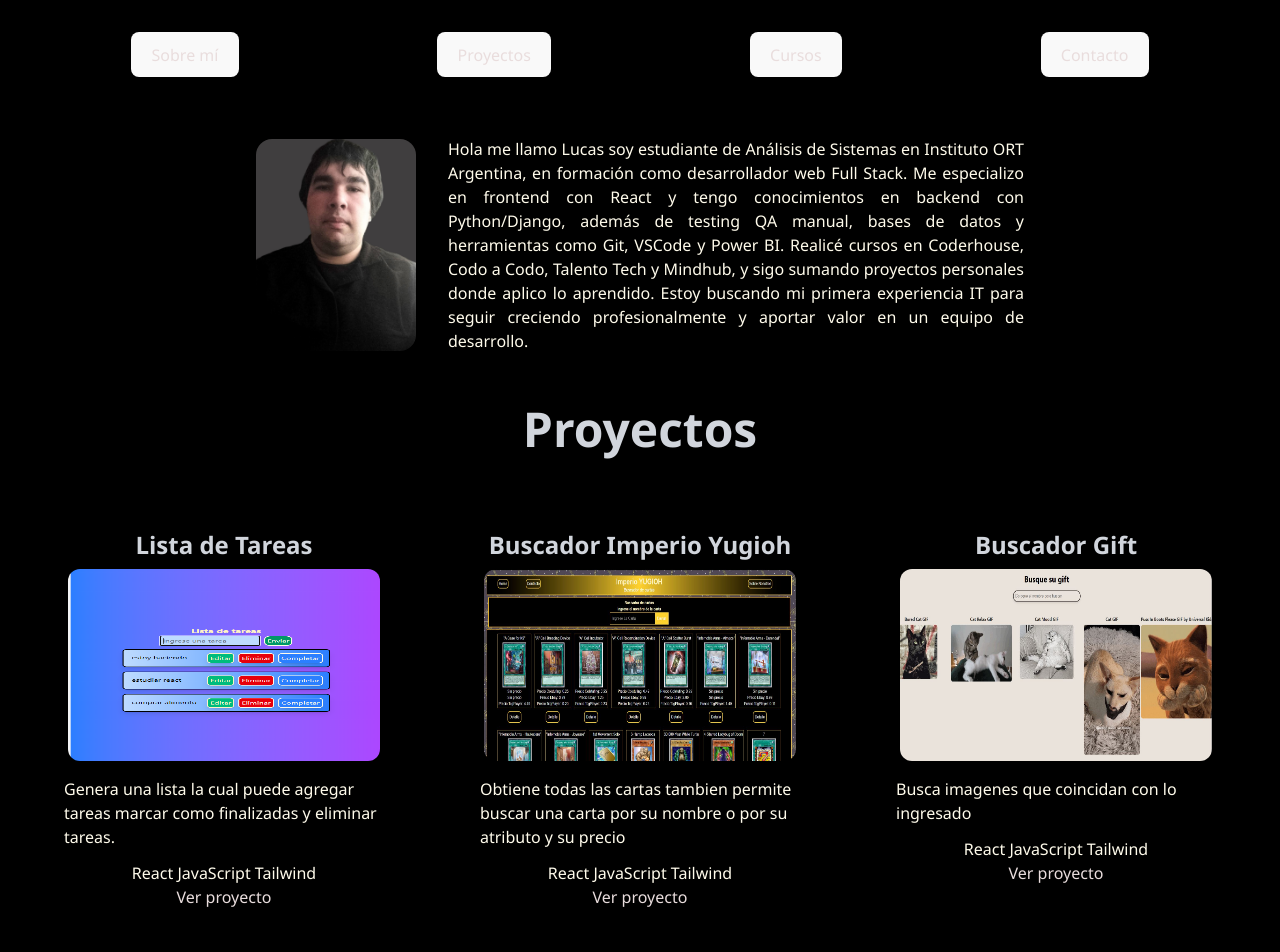
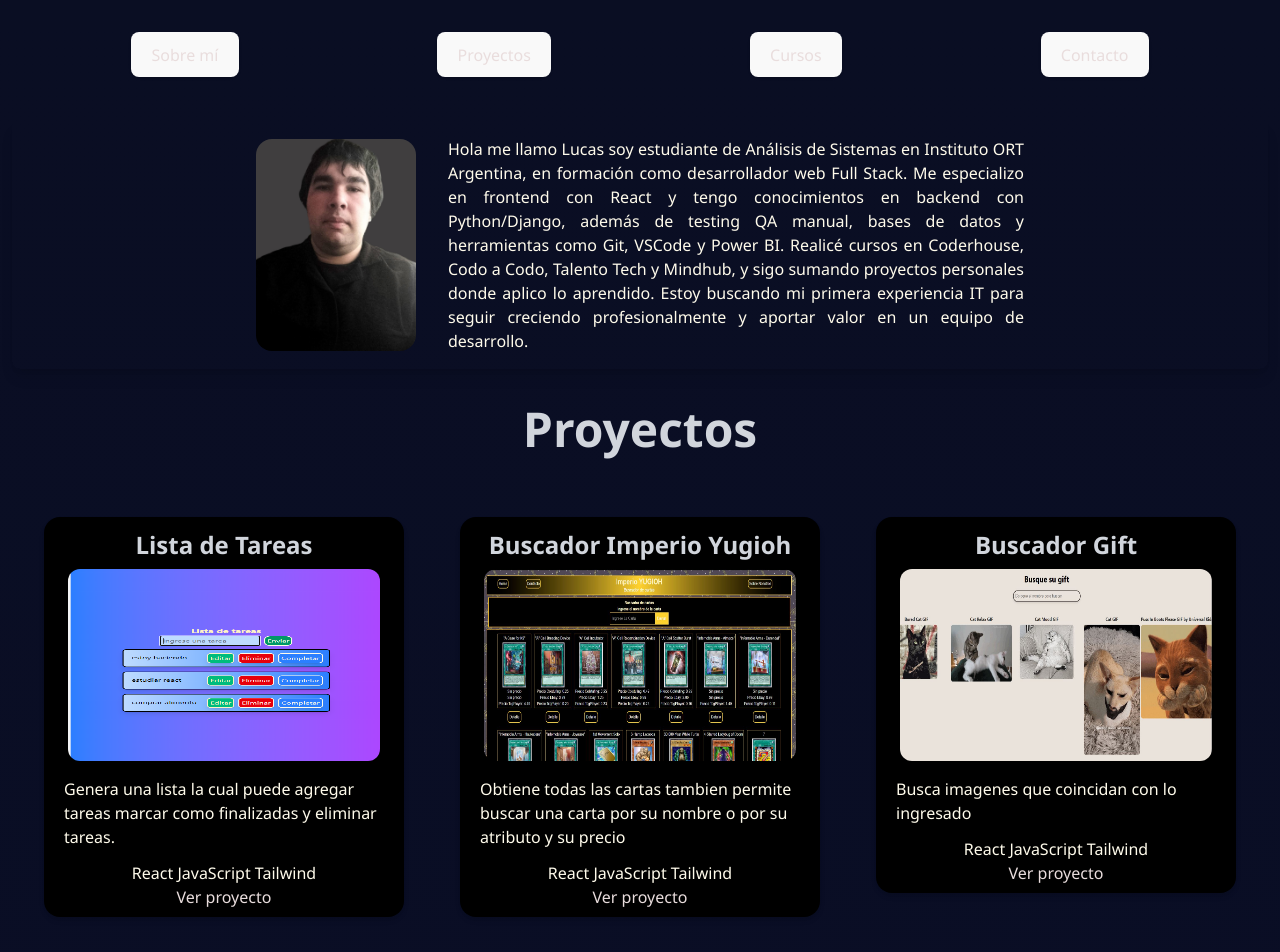
Before and after one commit to spawnew/Portafolio, a React (Vite) app: page / in a window 1280 px wide. Shown: the top 952 px of the page. Built offline with nearby package versions, Linux system fonts and the light colour scheme.

Commit message:
mejora de estilos

```diff
--- a/src/Componentes/Proyecto/ProyectoCard.jsx
+++ b/src/Componentes/Proyecto/ProyectoCard.jsx
@@ -7,7 +7,7 @@ const ProyectoCard = ({titulo,descripcion,imagen,url,tecnologia}) => {
             transition={{ type: 'spring', duration: 3 }}
             viewport={{ once: true, amount: 0.4 }}
 
-     className='p-2 bg-black  hover:border-blue-900 hover:border-2  hover:rounded-2xl shadow-md flex flex-col justify-center items-center hover:scale-105 o hover:shadow-lg w-90'>
+     className='p-2 bg-black rounded-2xl hover:border-blue-900 hover:border-2  hover:rounded-2xl shadow-md flex flex-col justify-center items-center hover:scale-105 o hover:shadow-lg w-90'>
           <h2 className='text-2xl font-bold p-1 text-gray-300'> {titulo}</h2>
           <img src={imagen} className='w-80 h-50 p-1 rounded-2xl' alt="foto del proyecto"  />
           <p className='m-3 text-amber-50 '>{descripcion}</p>
--- a/src/index.css
+++ b/src/index.css
@@ -31,10 +31,9 @@ body {
   padding: 0;
   min-height: 100vh;
   flex-direction: column;
-  background-color:black;
-    color: #e0e0e0;
-    font-family: 'Segoe UI', sans-serif;
-
+  background:linear-gradient(to bottom, #0a0e23, #090d2b);
+  color: #e0e0e0;
+  font-family: 'Segoe UI', sans-serif;
 }
 
 h1 {
```
